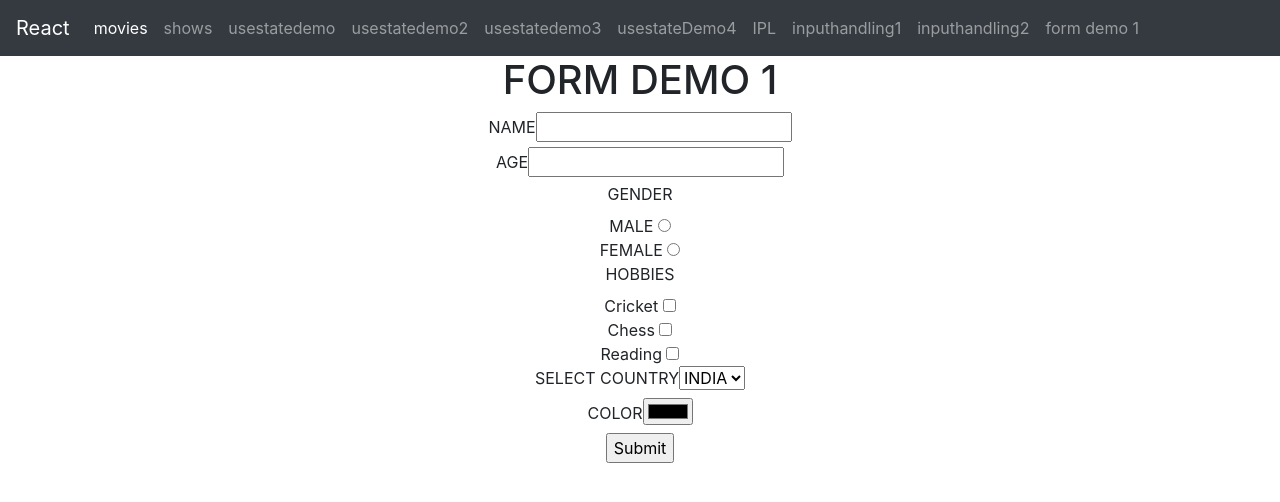
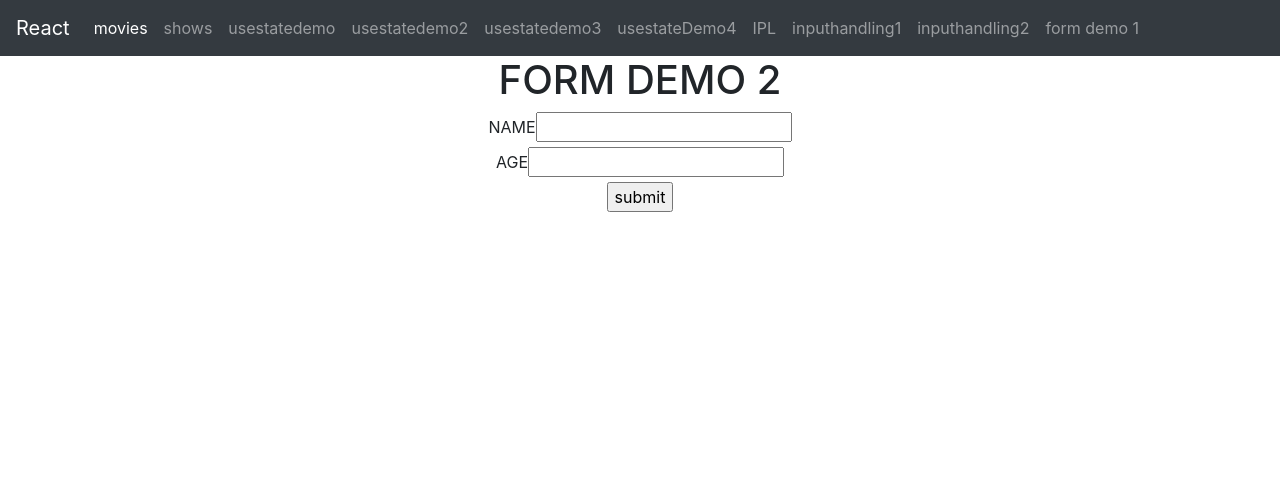
Before and after one commit to samirvithlani/lerning25ft_mern, a React (Vite) app: page /formdemo1 in a window 1280 px wide. Shown: the top 502 px of the page. Built offline with nearby package versions, Linux system fonts and the light colour scheme.

Commit message:
validation

```diff
--- a/src/App.jsx
+++ b/src/App.jsx
@@ -24,6 +24,7 @@ import { IPLHome } from './components/ipl/IPLHome.jsx'
 import { InputHandleDemo1 } from './components/InputHandleDemo1.jsx'
 import { InputDemo2 } from './components/InputDemo2.jsx'
 import { FormDemo1 } from './components/form/FormDemo1.jsx'
+import { FormDemo2 } from './components/form/FormDemo2.jsx'
 
 function App() {
 
@@ -45,7 +46,7 @@ function App() {
         <Route path='/ipl' element = {<IPLHome/>}></Route>
         <Route path='/inputhandling1' element = {<InputHandleDemo1/>}></Route>
         <Route path='/inputhandling2' element = {<InputDemo2/>}></Route>
-        <Route path='/formdemo1' element = {<FormDemo1/>}></Route>
+        <Route path='/formdemo1' element = {<FormDemo2/>}></Route>
         {/* <Route path='/*' element={<h1>404</h1>}></Route> */}
         <Route path='/*' element = {<Error404/>}></Route>
       </Routes>
--- /dev/null
+++ b/src/components/form/FormDemo2.jsx
@@ -0,0 +1,47 @@
+import React from 'react'
+import { useForm } from 'react-hook-form'
+
+export const FormDemo2 = () => {
+
+    const {register,handleSubmit,formState:{errors}} = useForm()
+    const submitHandler = (data)=>{
+        alert("form subbmited....")
+        console.log("data",data)
+    }
+    console.log("errors",errors)
+
+    const validaitonSchema = {
+        ageValidator:{
+            required:{
+                value:true,
+                message:"Age is Required"
+            }
+        }
+    }
+
+  return (
+    <div style={{textAlign:"center"}}>
+        <h1>FORM DEMO 2</h1>
+        <form onSubmit={handleSubmit(submitHandler)}>
+            <div>
+                <label>NAME</label>
+                <input type='text' {...register("name",{required:{value:true,message:"Name is required*"}})}></input>
+                {
+                    errors.name && errors.name.message
+                }
+            </div>
+            <div>
+                <label>AGE</label>
+                <input type='text' {...register("age",validaitonSchema.ageValidator)}></input>
+                {
+                    errors.age?.message
+                }
+
+            </div>
+            <div>
+                <input type='submit' value="submit"></input>
+            </div>
+        </form>
+    </div>
+  )
+}
```
Also changed, not shown: th.txt.
